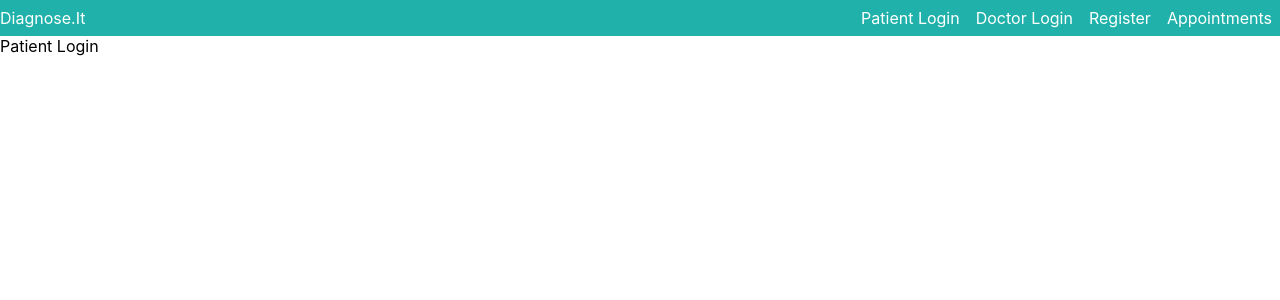
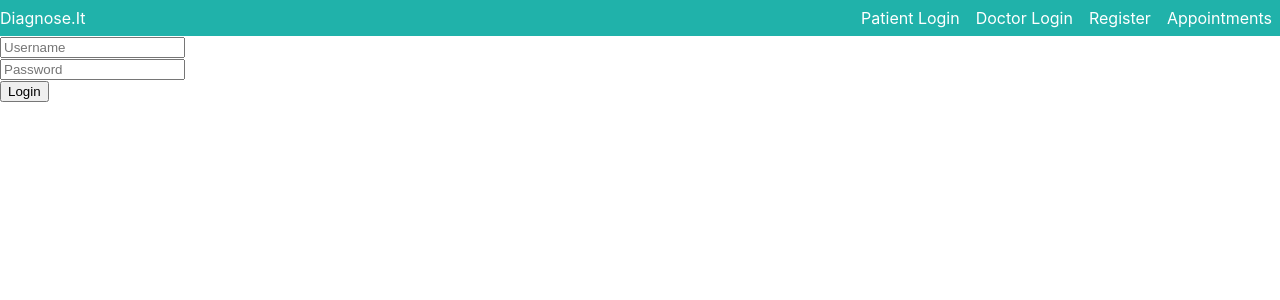
Before and after one commit to nvTwistt/final_project, a React (Create React App) app: page /patients/login in a window 1280 px wide. Shown: the top 300 px of the page. Built offline with nearby package versions, Linux system fonts and the light colour scheme.

Commit message:
basic login page created for docs and patients

```diff
--- a/package.json
+++ b/package.json
@@ -17,6 +17,7 @@
     "react-dom": "^17.0.2",
     "react-router-dom": "^5.2.0",
     "react-scripts": "4.0.3",
+    "react-uuid": "^1.0.2",
     "web-vitals": "^1.1.2"
   },
   "scripts": {
--- a/src/components/App.js
+++ b/src/components/App.js
@@ -1,36 +1,41 @@
 import "./App.css";
 import SymptomsPage from "./symptoms/SymptomsPage";
 import NavigationBar from "./navigationBar/NavigationBar";
-import { BrowserRouter as Router, Route} from "react-router-dom";
+import Login from "./login/Login";
+import { BrowserRouter as Router, Route } from "react-router-dom";
+import { useContext } from "react";
+import { authContext } from "./login/AuthProvider";
 
-function App(props) {
+export default function App(props) {
+  const { auth } = useContext(authContext);
+
   return (
     <Router>
       <div className="App">
         <NavigationBar />
 
-        <Route exact = {true} path="/">
+        <Route exact={true} path="/">
           <SymptomsPage />
         </Route>
 
-        <Route exact = {true} path="/patients/login">
-          <p>Patient Login</p>
+        <Route exact={true} path="/patients/login">
+        {!auth && <Login />}
+          {auth && <p>Logged In!</p>}
         </Route>
 
-        <Route exact = {true} path="/doctors/login">
-        <p>Doctor Login</p>
+        <Route exact={true} path="/doctors/login">
+          {!auth && <Login />}
+          {auth && <p>Logged In!</p>}
         </Route>
 
-        <Route exact = {true} path="/register">
-        <p>Register</p>
+        <Route exact={true} path="/register">
+          <p>Register</p>
         </Route>
 
-        <Route exact = {true} path="/appointments">
+        <Route exact={true} path="/appointments">
           <p>Appointments</p>
         </Route>
       </div>
     </Router>
   );
 }
-
-export default App;
--- /dev/null
+++ b/src/components/login/AuthProvider.js
@@ -0,0 +1,31 @@
+import { createContext, useState } from 'react';
+import uuid from 'react-uuid';
+
+export default function AuthProvider(props) {
+  const [auth, setAuth] = useState(false);
+  const [user, setUser] = useState({ email: "", name: "", id: "" });
+
+  // Perform login process for the user & save authID, etc
+  const login = function (email, password) {
+    const id = uuid();  // Some random userId
+    setUser({ email, id, name: "Test User" });
+    setAuth(true);
+  };
+
+  const logout = function (email, password) {
+    setUser({ email: "", name: "" });
+    setAuth(false);
+  };
+
+  // authContext will expose these items
+  const userData = { auth, user, login, logout };
+
+  // We can use this component to wrap any content we want to share this context
+  return (
+    <authContext.Provider value={userData}>
+      {props.children}
+    </authContext.Provider>
+  );
+};
+
+export const authContext = createContext();
--- /dev/null
+++ b/src/components/login/Login.js
@@ -0,0 +1,43 @@
+import { useState, useContext } from 'react';
+import { authContext } from './AuthProvider';
+
+
+export default function Login() {
+  const [email, setEmail] = useState("");
+  const [password, setPassword] = useState("");
+  const { login } = useContext(authContext);
+
+  const onEmailChange = function (event) {
+    setEmail(event.target.value);
+  };
+
+  const onPasswordChange = function (event) {
+    setPassword(event.target.value);
+  };
+
+  const onSubmit = function (event) {
+    event.preventDefault();
+    if (email)
+      login(email, password);
+  };
+
+  return (
+    <div className="login">
+      <form onSubmit={onSubmit}>
+        <p>
+          <input type="text" name="login"
+            value={email} placeholder="Username"
+            onChange={onEmailChange} />
+        </p>
+        <p>
+          <input type="password" name="password"
+            value={password} placeholder="Password"
+            onChange={onPasswordChange} />
+        </p>
+        <p className="submit">
+          <input type="submit" name="commit" value="Login" />
+        </p>
+      </form>
+    </div>
+  );
+};
```
Also changed, not shown: src/index.js (+9 -8 lines), 1 other file (tests, documents, lock files or other folders).
